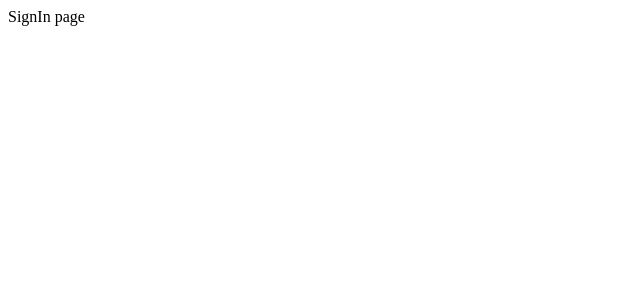
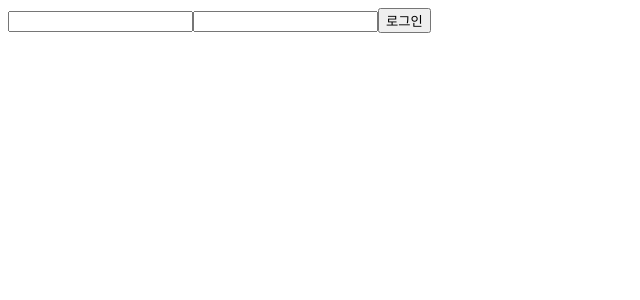
Before and after one commit to yongseongjeon/wanted-pre-onboarding-frontend, a React (Create React App) app: page /signin in a window 1280 px wide. Shown: the top 300 px of the page, without its empty margins (0-640 px from the left). Built offline with nearby package versions, Linux system fonts and the light colour scheme.

Commit message:
feat: 로그인 페이지에 로그인 폼 추가

```diff
--- a/src/pages/SignIn.tsx
+++ b/src/pages/SignIn.tsx
@@ -1,5 +1,13 @@
+import { TEST_ID } from "../constant/test";
+
 function SignIn() {
-  return <div>SignIn page</div>;
+  return (
+    <>
+      <input data-testid={TEST_ID.INPUT.EMAIL} type="text" />
+      <input data-testid={TEST_ID.INPUT.PASSWORD} type="password" />
+      <button data-testid={TEST_ID.BUTTON.SIGN_IN}>로그인</button>
+    </>
+  );
 }
 
 export default SignIn;
```
